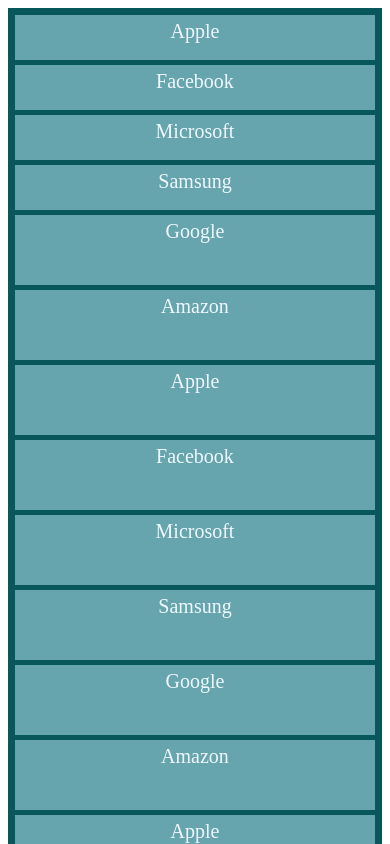
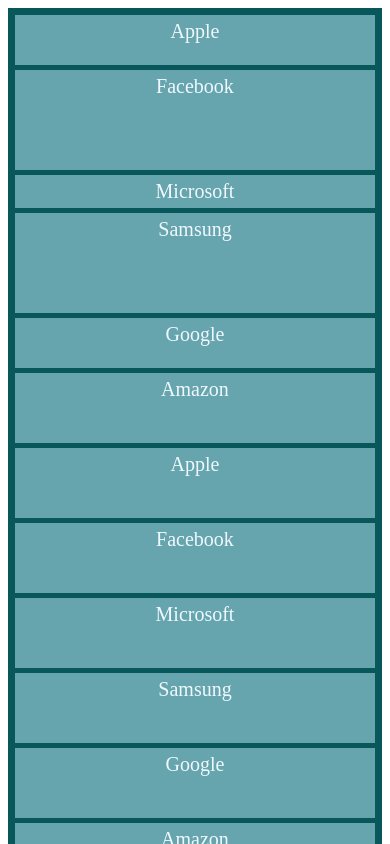
Before and after one commit to reincoon/Udemy-Complete-WebDev-Course-2022, a plain HTML site: page Complete WebDev Course 2022/Grid/Grid/4. Grid areas - Start here/index.html in a window 390 px wide. Shown: the top 844 px of the page. Drawn offline with Linux system fonts and the light colour scheme.

Commit message:
Update styling.css

```diff
--- a/Complete WebDev Course 2022/Grid/Grid/4. Grid areas - Start here/styling.css
+++ b/Complete WebDev Course 2022/Grid/Grid/4. Grid areas - Start here/styling.css
@@ -14,21 +14,55 @@
 }
 
 .container{
-/*    height: 250px;*/
+   height: 100vh;
     background-color: #07575B;
-/*    turning the container to a grid*/
+    /*turning the container to a grid*/
     display: grid;
-/*    rows height*/
-    grid-template-rows: repeat(4, 45px);
-/*    columns width*/
-    grid-template-columns: repeat(auto-fill, minmax(300px, 1fr));
-/*    gutter*/
+    /*Main styling is for desktops, extra styling for mobile phones is in @media*/
+    /*rows height*/
+    grid-template-rows: 50px 1fr 50px;
+    /*columns width*/
+    grid-template-columns: 20% 1fr 20%;
+    /*grid areas*/
+    grid-template-areas:
+        "apple apple apple"
+        "facebook microsoft samsung"
+        "google google google";
+    /*gutter*/
     grid-gap: 5px;
     padding: 7px;
-/*    set the height of any extra rows outside the template(implicit grid)*/
+    /*set the height of any extra rows outside the template(implicit grid)*/
     grid-auto-rows: 70px;
-/*
+    /*
     grid-auto-columns: 200px;
     grid-auto-flow: column;
-*/
+    */
 }
+
+#apple{
+    grid-area: apple;
+}
+#facebook{
+    grid-area: facebook;
+}
+#microsoft{
+    grid-area: microsoft;
+}
+#samsung{
+    grid-area: samsung;
+}
+#google{
+    grid-area: google;
+}
+
+@media all and (max-width: 700px){
+    .container{
+        grid-template-areas: "apple"
+            "facebook"
+            "microsoft"
+            "samsung"
+            "google";
+        grid-template-rows: 50px 100px 1fr 100px 50px;
+        grid-template-columns: 1fr;
+    }
+}
```
